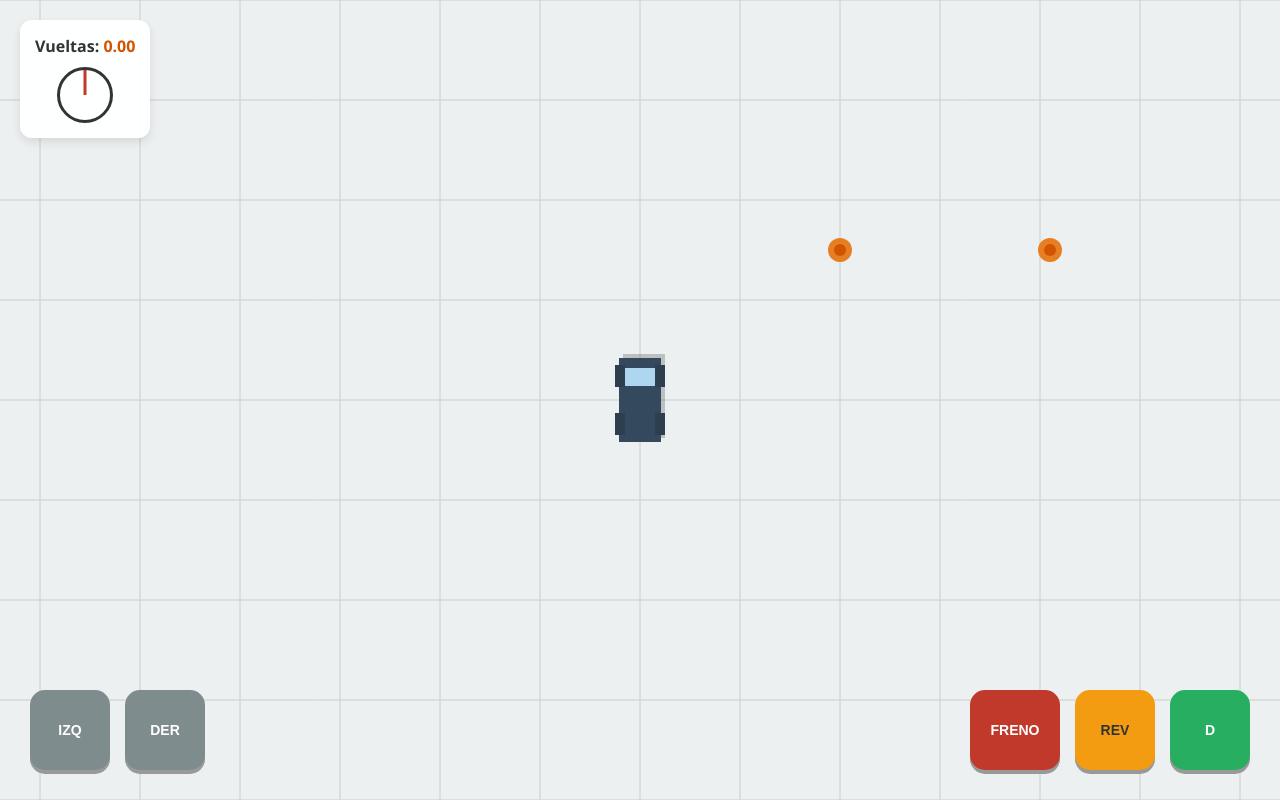
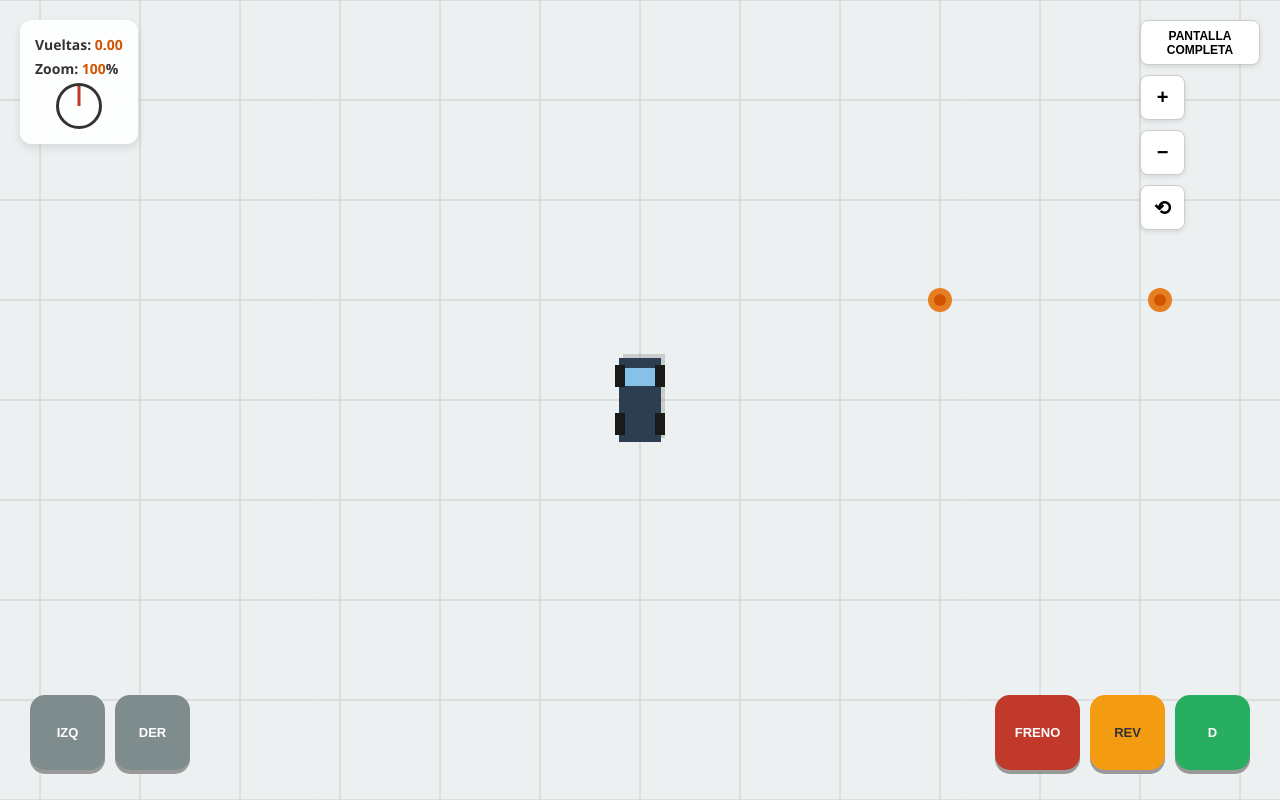
Before and after one commit to flaviogabriel3/simulador_volante, a plain HTML site: page index.html in a window 1280 px wide. Drawn offline with Linux system fonts and the light colour scheme.

Commit message:
Update index.html

```diff
--- a/index.html
+++ b/index.html
@@ -3,31 +3,36 @@
 <head>
     <meta charset="UTF-8">
     <meta name="viewport" content="width=device-width, initial-scale=1.0, maximum-scale=1.0, user-scalable=no">
-    <title>Simulador V4 - Cámara y Conos</title>
+    <title>Simulador V5 - Control de Cámara</title>
     <style>
-        body { margin: 0; background: #e0e0e0; color: #333; font-family: 'Segoe UI', sans-serif; overflow: hidden; touch-action: none; }
+        body { margin: 0; background: #ecf0f1; color: #333; font-family: 'Segoe UI', sans-serif; overflow: hidden; touch-action: none; }
         canvas { display: block; }
 
-        /* UI superpuesta (Fija en la pantalla) */
+        /* UI Capas */
         .ui-layer { position: fixed; top: 0; left: 0; width: 100%; height: 100%; pointer-events: none; }
 
-        .info-panel { position: absolute; top: 20px; left: 20px; background: rgba(255,255,255,0.95); padding: 15px; border-radius: 12px; box-shadow: 0 4px 10px rgba(0,0,0,0.1); }
-        .info-panel div { margin-bottom: 5px; font-weight: bold; }
+        /* Panel de Información (Top Izquierda) */
+        .info-panel { position: absolute; top: 20px; left: 20px; background: rgba(255,255,255,0.9); padding: 15px; border-radius: 12px; box-shadow: 0 4px 10px rgba(0,0,0,0.1); }
+        .info-panel div { margin-bottom: 5px; font-weight: bold; font-size: 14px; }
         .val { color: #d35400; }
+        #volante-visual { width: 40px; height: 40px; border: 3px solid #333; border-radius: 50%; margin: 5px auto 0; position: relative; }
+        #volante-visual::after { content: ''; position: absolute; top: 0; left: 50%; width: 3px; height: 50%; background: #c0392b; transform: translateX(-50%); }
 
+        /* Panel de Cámara (Top Derecha) */
+        .camera-panel { position: absolute; top: 20px; right: 20px; display: flex; flex-direction: column; gap: 10px; pointer-events: auto; }
+        .btn-cam { width: 45px; height: 45px; background: white; border: 1px solid #ccc; border-radius: 8px; cursor: pointer; font-size: 20px; font-weight: bold; box-shadow: 0 2px 5px rgba(0,0,0,0.1); }
+        .btn-cam:active { background: #f0f0f0; transform: scale(0.95); }
+        .btn-fs { width: 120px; font-size: 12px; text-transform: uppercase; }
+
+        /* Controles de Manejo (Abajo) */
         .controls-container { position: absolute; bottom: 30px; width: 100%; display: flex; justify-content: space-between; padding: 0 30px; box-sizing: border-box; pointer-events: auto; }
-        .control-group { display: flex; gap: 15px; }
-
-        .btn { width: 80px; height: 80px; border-radius: 15px; border: none; font-weight: bold; color: white; cursor: pointer; display: flex; align-items: center; justify-content: center; user-select: none; -webkit-tap-highlight-color: transparent; font-size: 14px; text-transform: uppercase; box-shadow: 0 4px #999; transition: all 0.1s; }
+        .control-group { display: flex; gap: 10px; }
+        .btn { width: 75px; height: 75px; border-radius: 15px; border: none; font-weight: bold; color: white; cursor: pointer; user-select: none; font-size: 13px; text-transform: uppercase; box-shadow: 0 4px #999; }
         .btn:active { transform: translateY(4px); box-shadow: 0 0 #999; }
-
         .btn-steer { background: #7f8c8d; }
         .btn-drive { background: #27ae60; }
         .btn-reverse { background: #f39c12; color: #333; }
-        .btn-brake { background: #c0392b; width: 90px; }
-
-        #volante-visual { width: 50px; height: 50px; border: 3px solid #333; border-radius: 50%; margin: 10px auto 0; position: relative; }
-        #volante-visual::after { content: ''; position: absolute; top: 0; left: 50%; width: 3px; height: 50%; background: #c0392b; transform: translateX(-50%); }
+        .btn-brake { background: #c0392b; width: 85px; }
     </style>
 </head>
 <body>
@@ -37,7 +42,15 @@
     <div class="ui-layer">
         <div class="info-panel">
             <div>Vueltas: <span id="vueltas" class="val">0.00</span></div>
+            <div>Zoom: <span id="zoomVal" class="val">100</span>%</div>
             <div id="volante-visual"></div>
+        </div>
+
+        <div class="camera-panel">
+            <button class="btn-cam btn-fs" id="btn-fullscreen">Pantalla Completa</button>
+            <button class="btn-cam" id="btn-zoom-in" title="Acercar">+</button>
+            <button class="btn-cam" id="btn-zoom-out" title="Alejar">−</button>
+            <button class="btn-cam" id="btn-zoom-reset" title="Restaurar">⟲</button>
         </div>
 
         <div class="controls-container">
@@ -58,7 +71,8 @@
     const ctx = canvas.getContext('2d');
     const volanteUI = document.getElementById('volante-visual');
 
-    // Ajustar canvas al tamaño total de la ventana
+    let cameraScale = 1.0; // Escala de la cámara (1.0 es 100%)
+
     function resize() {
         canvas.width = window.innerWidth;
         canvas.height = window.innerHeight;
@@ -69,30 +83,20 @@
     const inputs = { left: false, right: false, forward: false, back: false, brake: false };
 
     const car = {
-        x: 0, // Inicio en el centro del mundo virtual
-        y: 0,
-        width: 42,
-        height: 84, // Largo del auto
-        angle: -Math.PI / 2, // Mirando hacia arriba
+        x: 0, y: 0, width: 42, height: 84,
+        angle: -Math.PI / 2,
         wheelAngleDeg: 0,
         maxWheelAngle: 720,
         steeringRatio: 18,
-        speed: 0,
-        maxSpeed: 8,
-        accel: 0.2,
-        friction: 0.97
+        speed: 0, maxSpeed: 7.5, accel: 0.18, friction: 0.97
     };
 
-    // Definición de los conos (Alineados para estacionar)
-    // Distancia entre conos: aprox 2.5 veces el largo del auto (84 * 2.5 = 210)
-    const startX = 200;
-    const startY = -150;
     const cones = [
-        { x: startX, y: startY },
-        { x: startX + 210, y: startY }
+        { x: 300, y: -100 },
+        { x: 520, y: -100 }
     ];
 
-    // Setup de botones (igual que antes)
+    // --- LÓGICA DE BOTONES ---
     const setupButton = (id, key) => {
         const btn = document.getElementById(id);
         const start = (e) => { e.preventDefault(); inputs[key] = true; };
@@ -104,12 +108,28 @@
     setupButton('btn-forward', 'forward'); setupButton('btn-back', 'back');
     setupButton('btn-brake', 'brake');
 
+    // --- LÓGICA DE CÁMARA ---
+    document.getElementById('btn-zoom-in').onclick = () => { if(cameraScale < 2.5) cameraScale += 0.1; };
+    document.getElementById('btn-zoom-out').onclick = () => { if(cameraScale > 0.4) cameraScale -= 0.1; };
+    document.getElementById('btn-zoom-reset').onclick = () => { cameraScale = 1.0; };
+
+    document.getElementById('btn-fullscreen').onclick = () => {
+        if (!document.fullscreenElement) {
+            document.documentElement.requestFullscreen().catch(err => {
+                alert(`Error al intentar modo pantalla completa: ${err.message}`);
+            });
+        } else {
+            document.exitFullscreen();
+        }
+    };
+
     function update() {
-        // Lógica de Volante y Física (Idéntica a la versión anterior)
+        // Manejo de volante
         if (inputs.left) car.wheelAngleDeg -= 4.5;
         if (inputs.right) car.wheelAngleDeg += 4.5;
         car.wheelAngleDeg = Math.max(-car.maxWheelAngle, Math.min(car.maxWheelAngle, car.wheelAngleDeg));
 
+        // Tracción
         if (inputs.brake) car.speed *= 0.85;
         else if (inputs.forward) car.speed += car.accel;
         else if (inputs.back) car.speed -= car.accel;
@@ -125,25 +145,23 @@
 
         car.x += Math.cos(car.angle) * car.speed;
         car.y += Math.sin(car.angle) * car.speed;
-        // NOTA: Se eliminó el código que teletransportaba el auto en los bordes.
 
-        // UI Update
+        // UI
         document.getElementById('vueltas').innerText = (car.wheelAngleDeg / 360).toFixed(2);
+        document.getElementById('zoomVal').innerText = Math.round(cameraScale * 100);
         volanteUI.style.transform = `rotate(${car.wheelAngleDeg}deg)`;
     }
 
     function drawGrid() {
         ctx.save();
-        ctx.strokeStyle = "#ccc"; // Color de las líneas
-        ctx.lineWidth = 1;
-        const gridSize = 100; // Tamaño de cada cuadrado
+        ctx.strokeStyle = "#ccc";
+        ctx.lineWidth = 1 / cameraScale; // Mantener líneas finas al hacer zoom
+        const gridSize = 100;
 
-        // Calculamos dónde empezar a dibujar para que la cuadrícula parezca infinita
-        // basándonos en la posición de la cámara.
-        const startX = Math.floor((car.x - canvas.width/2) / gridSize) * gridSize - gridSize;
-        const endX = startX + canvas.width + gridSize * 2;
-        const startY = Math.floor((car.y - canvas.height/2) / gridSize) * gridSize - gridSize;
-        const endY = startY + canvas.height + gridSize * 2;
+        const startX = Math.floor((car.x - (canvas.width/2)/cameraScale) / gridSize) * gridSize - gridSize;
+        const endX = startX + (canvas.width/cameraScale) + gridSize * 2;
+        const startY = Math.floor((car.y - (canvas.height/2)/cameraScale) / gridSize) * gridSize - gridSize;
+        const endY = startY + (canvas.height/cameraScale) + gridSize * 2;
 
         ctx.beginPath();
         for (let x = startX; x < endX; x += gridSize) {
@@ -159,36 +177,30 @@
     function drawCone(x, y) {
         ctx.save();
         ctx.translate(x, y);
-        ctx.fillStyle = "#e67e22"; // Naranja base
-        ctx.beginPath();
-        ctx.arc(0, 0, 12, 0, Math.PI * 2); // Base del cono visto desde arriba
-        ctx.fill();
-        ctx.fillStyle = "#d35400"; // Naranja más oscuro centro
-        ctx.beginPath();
-        ctx.arc(0, 0, 6, 0, Math.PI * 2); // Punta del cono
-        ctx.fill();
+        ctx.fillStyle = "#e67e22";
+        ctx.beginPath(); ctx.arc(0, 0, 12, 0, Math.PI * 2); ctx.fill();
+        ctx.fillStyle = "#d35400";
+        ctx.beginPath(); ctx.arc(0, 0, 6, 0, Math.PI * 2); ctx.fill();
         ctx.restore();
     }
 
     function draw() {
-        // 1. Limpiar pantalla (Espacio de pantalla)
         ctx.clearRect(0, 0, canvas.width, canvas.height);
-        ctx.fillStyle = "#ecf0f1"; // Color de fondo del suelo
+        ctx.fillStyle = "#ecf0f1";
         ctx.fillRect(0,0, canvas.width, canvas.height);
 
-        ctx.save(); // Guardar estado inicial (sin cámara)
+        ctx.save();
 
-        // 2. APLICAR CÁMARA
-        // Movemos el origen del canvas al centro de la pantalla
+        // 1. Centrar en pantalla
         ctx.translate(canvas.width / 2, canvas.height / 2);
-        // Movemos el mundo en dirección opuesta al auto
+
+        // 2. Aplicar Zoom
+        ctx.scale(cameraScale, cameraScale);
+
+        // 3. Seguir al auto
         ctx.translate(-car.x, -car.y);
 
-        // --- A partir de aquí, dibujamos en coordenadas del "Mundo" ---
-
-        drawGrid(); // Dibujar suelo de referencia
-
-        // Dibujar Conos
+        drawGrid();
         cones.forEach(cone => drawCone(cone.x, cone.y));
 
         // Dibujar Auto
@@ -196,32 +208,32 @@
         ctx.translate(car.x, car.y);
         ctx.rotate(car.angle);
 
-        // Sombra simple
-        ctx.fillStyle = "rgba(0,0,0,0.2)";
+        // Sombra
+        ctx.fillStyle = "rgba(0,0,0,0.15)";
         ctx.fillRect(-car.height/2 + 4, -car.width/2 + 4, car.height, car.width);
 
         // Chasis
-        ctx.fillStyle = "#34495e";
+        ctx.fillStyle = "#2c3e50";
         ctx.fillRect(-car.height/2, -car.width/2, car.height, car.width);
-        // Parabrisas (indica frente)
-        ctx.fillStyle = "#aed6f1";
+
+        // Cristal
+        ctx.fillStyle = "#85c1e9";
         ctx.fillRect(14, -car.width/2 + 5, 18, car.width - 10);
 
-        // Ruedas (con ángulo)
+        // Ruedas
         const steerAngleRad = (car.wheelAngleDeg / car.steeringRatio) * (Math.PI / 180);
         drawWheel(24, -20, steerAngleRad); drawWheel(24, 20, steerAngleRad);
-        drawWheel(-24, -20, 0); drawWheel(-24, 20, 0); // Traseras fijas
+        drawWheel(-24, -20, 0); drawWheel(-24, 20, 0);
 
-        ctx.restore(); // Fin dibujo auto
-
-        ctx.restore(); // 3. RESTAURAR CÁMARA (Volver a coordenadas de pantalla)
+        ctx.restore();
+        ctx.restore();
     }
 
     function drawWheel(x, y, angle) {
         ctx.save();
         ctx.translate(x, y);
         ctx.rotate(angle);
-        ctx.fillStyle = "#2c3e50";
+        ctx.fillStyle = "#1a1a1a";
         ctx.fillRect(-11, -5, 22, 10);
         ctx.restore();
     }
```
